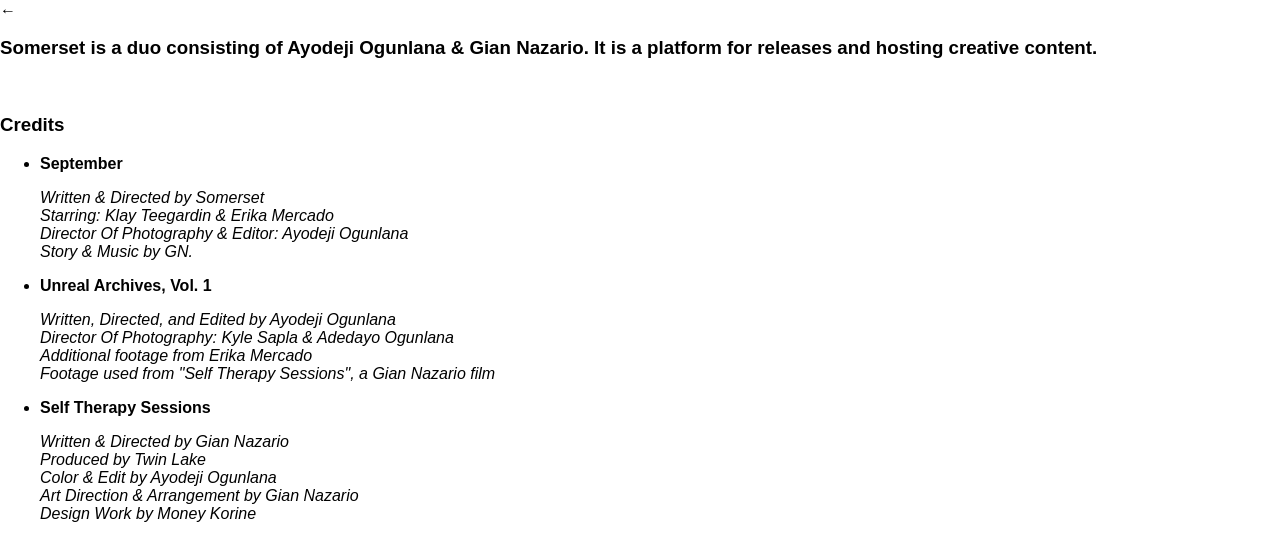
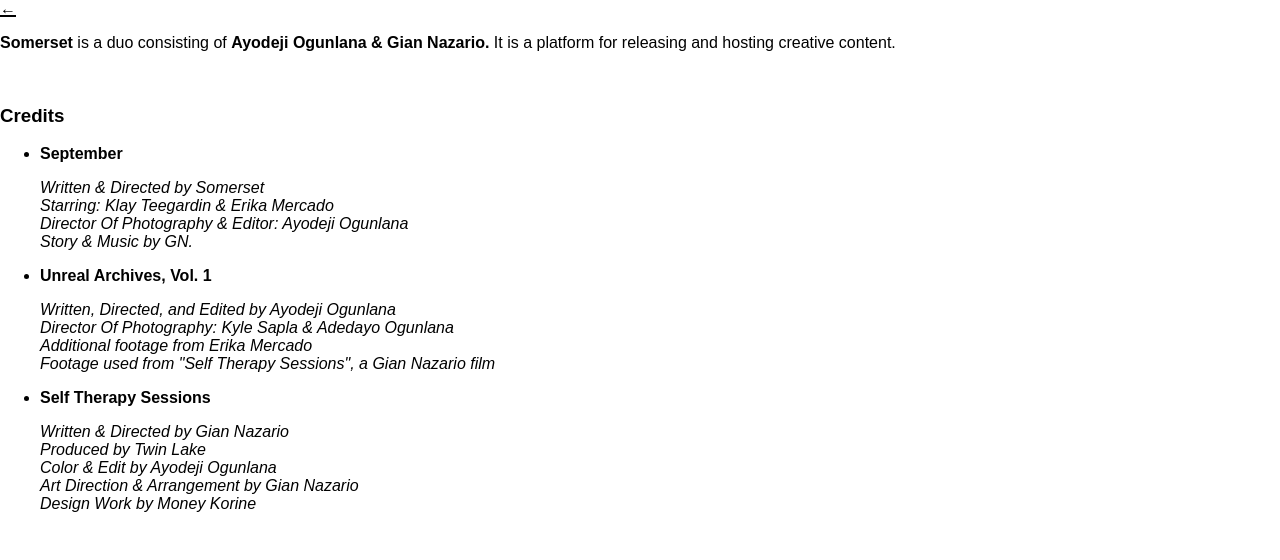
Before and after one commit to benjidurden/somerset-alpha, a React (Create React App) app: page /about in a window 1280 px wide. Shown: the top 560 px of the page. Built offline with nearby package versions, Linux system fonts and the light colour scheme.

Commit message:
added fadein, spaced out logos

```diff
--- a/package.json
+++ b/package.json
@@ -3,6 +3,7 @@
   "version": "0.1.0",
   "private": true,
   "dependencies": {
+    "animate.css": "^3.5.2",
     "react": "^15.6.1",
     "react-dom": "^15.6.1",
     "react-router-dom": "^4.1.2"
--- a/public/index.html
+++ b/public/index.html
@@ -10,6 +10,7 @@
     -->
     <link rel="manifest" href="%PUBLIC_URL%/manifest.json">
     <link rel="shortcut icon" href="%PUBLIC_URL%/favicon.ico">
+    <link rel = "stylesheet" href = "https://cdnjs.cloudflare.com/ajax/libs/animate.css/3.5.2/animate.min.css">
     <!--
       Notice the use of %PUBLIC_URL% in the tags above.
       It will be replaced with the URL of the `public` folder during the build.
--- a/src/About.js
+++ b/src/About.js
@@ -4,16 +4,16 @@ import { Link } from "react-router-dom";
 class About extends Component {
   render() {
     return (
-      <div>
+      <div className = "animated fadeIn">
         <Link to="/" className="arrow">
         <a className = "underline">
           ←
           </a>
         </Link>
-        <h3>
-          Somerset is a duo consisting of Ayodeji Ogunlana & Gian Nazario. It is
-          a platform for releases and hosting creative content.
-        </h3>
+        <p className = "somersetInfo">
+          <b>Somerset</b> is a duo consisting of <b>Ayodeji Ogunlana & Gian Nazario.</b> It is
+          a platform for releasing and hosting creative content.
+        </p>
         <br />
         <h3>Credits</h3>
         <ul>
--- a/src/App.css
+++ b/src/App.css
@@ -97,11 +97,13 @@ h2 > a:hover:before {
 }
 
 .septemberIcon {
-  width: 300px;
-  height: 300px;
+  width: 150px;
+  height: 150px;
+  padding-right: 40px;
 }
 
 .trilogyIcon {
-  width: 300px;
-  height: 300px;
+  width: 150px;
+  height: 150px;
+  padding-left: 15px;
 }
--- a/src/Home.js
+++ b/src/Home.js
@@ -13,7 +13,7 @@ const styles = {
 class Home extends Component {
   render() {
     return (
-      <div style={styles}>
+      <div style={styles} className = "animated fadeIn">
         <img
           src="http://i.imgur.com/S4g0E2v.jpg"
           alt="somersetLogo"
@@ -28,14 +28,14 @@ class Home extends Component {
         </h2>
         <Link to = "/september/">
         <img
-          src="http://i.imgur.com/JPRCqmS.png"
+          src="http://i.imgur.com/XqNaGeS.jpg"
           alt="septemberLogo"
           className="septemberIcon"
         />
         </Link>
         <Link to = "/trilogy/">
         <img
-          src="http://i.imgur.com/BEDChzk.png"
+          src="http://i.imgur.com/qrGw0kw.png"
           alt="trilogyLogo"
           className="trilogyIcon"
         />
```
Also changed, not shown: 1 other file (tests, documents, lock files or other folders).
